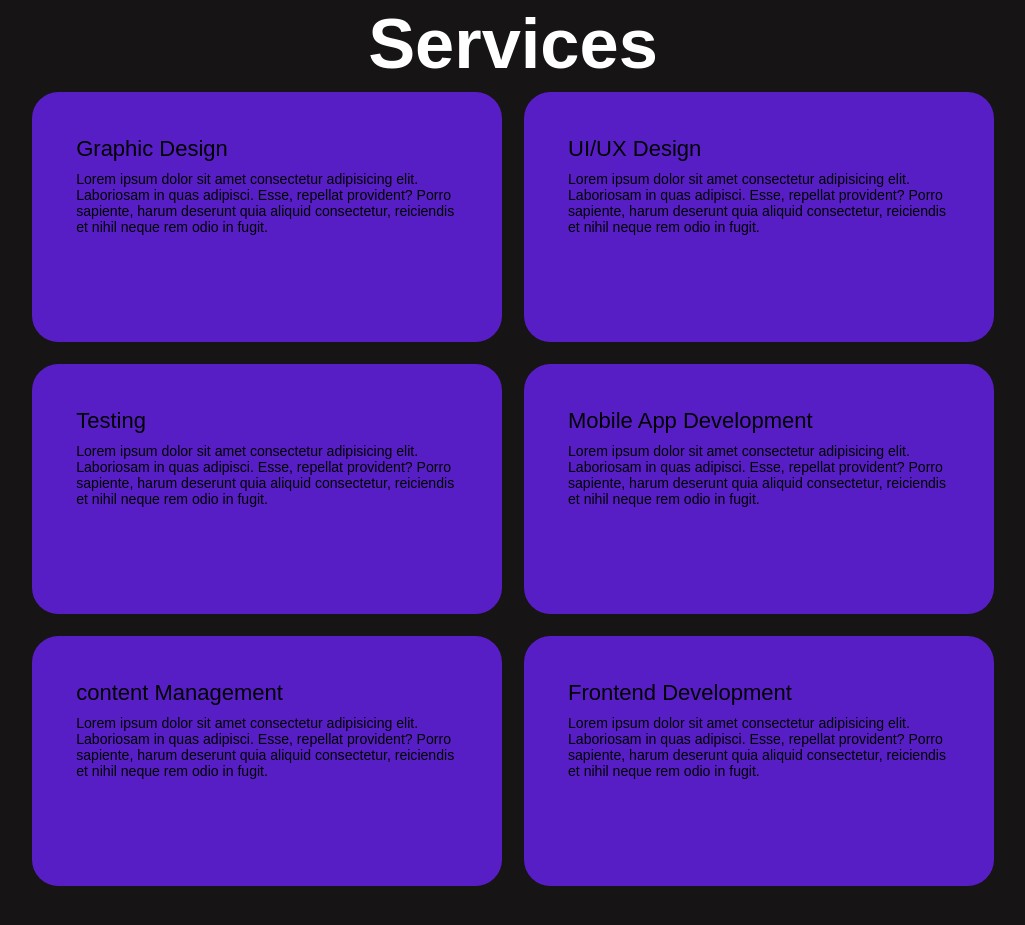
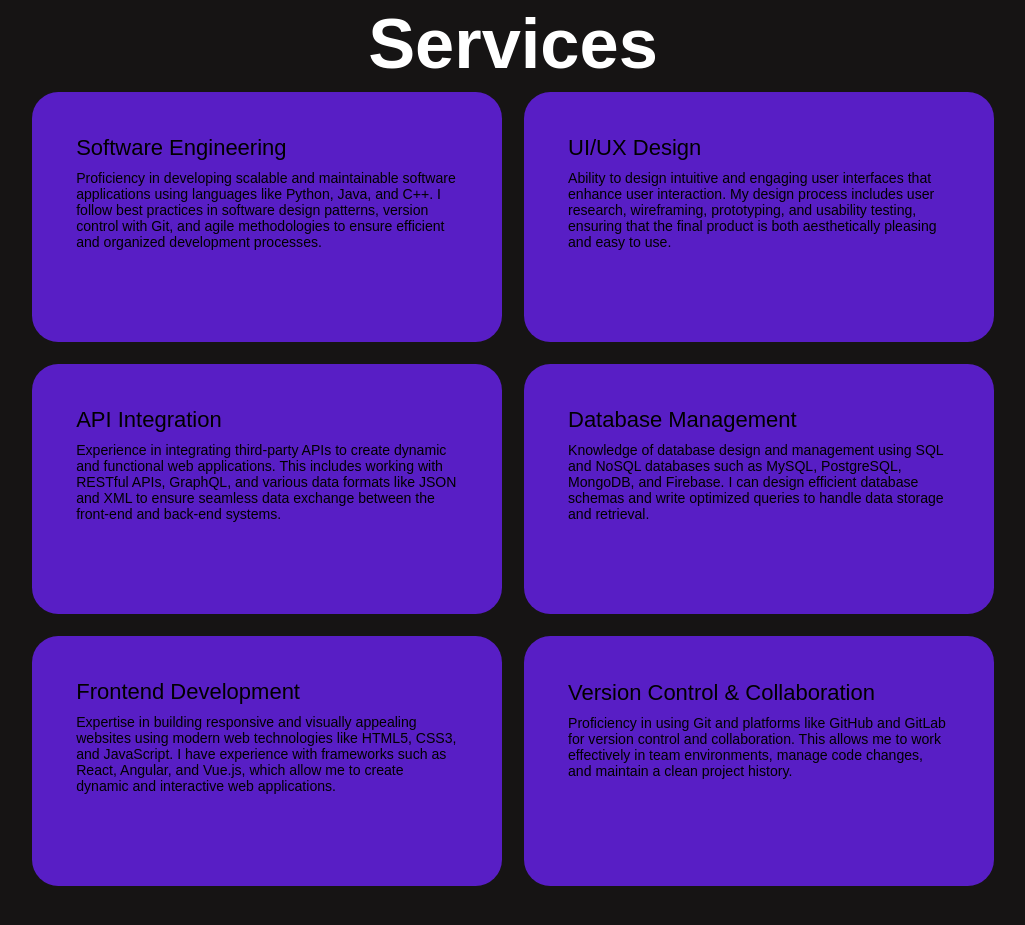
Before and after one commit to sarvani1904/Prasunet_WD_04, a plain HTML site: page index.html in a window 1280 px wide. Shown: the part 1519-2444 px from the top of the page, without its empty margins (127-1152 px from the left). Drawn offline with nearby package versions, Linux system fonts and the light colour scheme.

Commit message:
Update index.html

```diff
--- a/index.html
+++ b/index.html
@@ -32,7 +32,7 @@
         <h3 class="text-animation">
             I'm a <span></span>
         </h3>
-        <p>Lorem ipsum dolor sit amet consectetur, adipisicing elit. Inventore repellendus, error, magnam at perferendis reiciendis est magni totam incidunt quis eveniet quae reprehenderit numquam sapiente atque minima unde eaque? Esse.</p>
+        <p>A passionate web and software enthusiast dedicated to crafting exceptional digital experiences. With a strong foundation in web development and software engineering, I thrive on turning innovative ideas into reality.</p>
 
         <div class="social-icons">
             <a href="#"><i class='bx
@@ -51,7 +51,7 @@
         <div class="about-content">
             <h2 class="heading">About <span>Me</span></h2>
             <h3 class="text-animation"><span></span></h3>
-            <p>Lorem ipsum dolor, sit amet consectetur adipisicing elit. Consequatur quis voluptate officiis molestias suscipit, pariatur culpa optio aspernatur aut eaque consectetur aliquam facilis recusandae doloremque rem consequuntur adipisci neque nobis?</p>
+            <p>Hello! I'm Sarvani, a dedicated web and software enthusiast with a passion for creating innovative and efficient digital solutions. With a background in [mention your education or relevant experience], I specialize in developing responsive websites and robust software applications that provide seamless user experiences.</p>
             <a href="#" class="btn">Read More</a>
         </div>
         <div class="about-img">
@@ -65,41 +65,41 @@
 
         <div class="service-box">
             <div class="service-info">
-                <h4>Graphic Design</h4>
-                <p>Lorem ipsum dolor sit amet consectetur adipisicing elit. Laboriosam in quas adipisci. Esse, repellat provident? Porro sapiente, harum deserunt quia aliquid consectetur, reiciendis et nihil neque rem odio in fugit.</p>
+                <h4>Software Engineering</h4>
+                <p>Proficiency in developing scalable and maintainable software applications using languages like Python, Java, and C++. I follow best practices in software design patterns, version control with Git, and agile methodologies to ensure efficient and organized development processes.</p>
             </div>
         </div>
 
         <div class="service-box">
             <div class="service-info">
                 <h4>UI/UX Design</h4>
-                <p>Lorem ipsum dolor sit amet consectetur adipisicing elit. Laboriosam in quas adipisci. Esse, repellat provident? Porro sapiente, harum deserunt quia aliquid consectetur, reiciendis et nihil neque rem odio in fugit.</p>
+                <p>Ability to design intuitive and engaging user interfaces that enhance user interaction. My design process includes user research, wireframing, prototyping, and usability testing, ensuring that the final product is both aesthetically pleasing and easy to use.</p>
             </div>
         </div>
 
         <div class="service-box">
             <div class="service-info">
-                <h4>Testing</h4>
-                <p>Lorem ipsum dolor sit amet consectetur adipisicing elit. Laboriosam in quas adipisci. Esse, repellat provident? Porro sapiente, harum deserunt quia aliquid consectetur, reiciendis et nihil neque rem odio in fugit.</p>
+                <h4>API Integration</h4>
+                <p>Experience in integrating third-party APIs to create dynamic and functional web applications. This includes working with RESTful APIs, GraphQL, and various data formats like JSON and XML to ensure seamless data exchange between the front-end and back-end systems.</p>
             </div>
         </div>
         <div class="service-box">
             <div class="service-info">
-                <h4>Mobile App Development</h4>
-                <p>Lorem ipsum dolor sit amet consectetur adipisicing elit. Laboriosam in quas adipisci. Esse, repellat provident? Porro sapiente, harum deserunt quia aliquid consectetur, reiciendis et nihil neque rem odio in fugit.</p>
+                <h4>Database Management</h4>
+                <p>Knowledge of database design and management using SQL and NoSQL databases such as MySQL, PostgreSQL, MongoDB, and Firebase. I can design efficient database schemas and write optimized queries to handle data storage and retrieval.</p>
             </div>
         </div>
             <div class="service-box">
                 <div class="service-info">
-                    <h4>content Management</h4>
-                    <p>Lorem ipsum dolor sit amet consectetur adipisicing elit. Laboriosam in quas adipisci. Esse, repellat provident? Porro sapiente, harum deserunt quia aliquid consectetur, reiciendis et nihil neque rem odio in fugit.</p>
+                    <h4>Frontend Development</h4>
+                        <p>Expertise in building responsive and visually appealing websites using modern web technologies like HTML5, CSS3, and JavaScript. I have experience with frameworks such as React, Angular, and Vue.js, which allow me to create dynamic and interactive web applications.</p>
                 </div>
             </div>
 
                 <div class="service-box">
                     <div class="service-info">
-                        <h4>Frontend Development</h4>
-                        <p>Lorem ipsum dolor sit amet consectetur adipisicing elit. Laboriosam in quas adipisci. Esse, repellat provident? Porro sapiente, harum deserunt quia aliquid consectetur, reiciendis et nihil neque rem odio in fugit.</p>
+                        <h4>Version Control & Collaboration</h4>
+                    <p>Proficiency in using Git and platforms like GitHub and GitLab for version control and collaboration. This allows me to work effectively in team environments, manage code changes, and maintain a clean project history.</p>
                     </div>
                 </div>
     </div>
```
